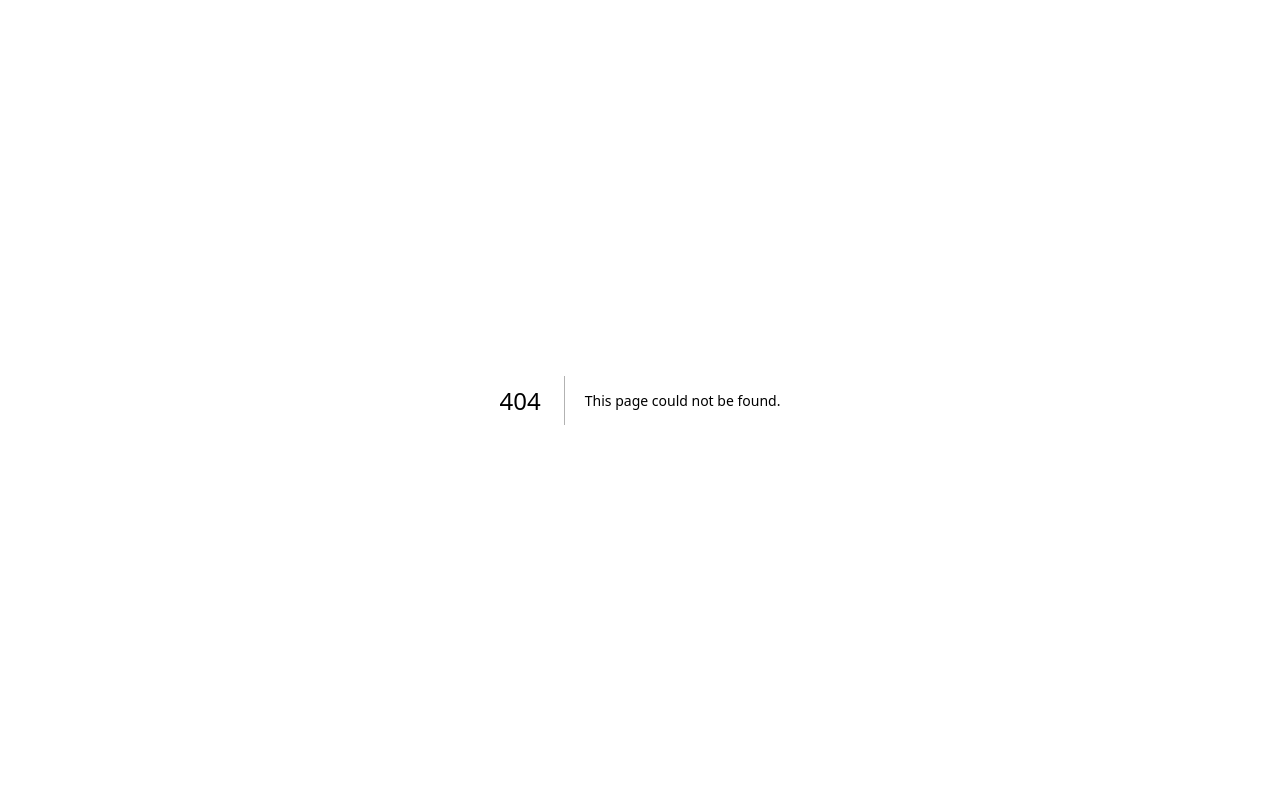
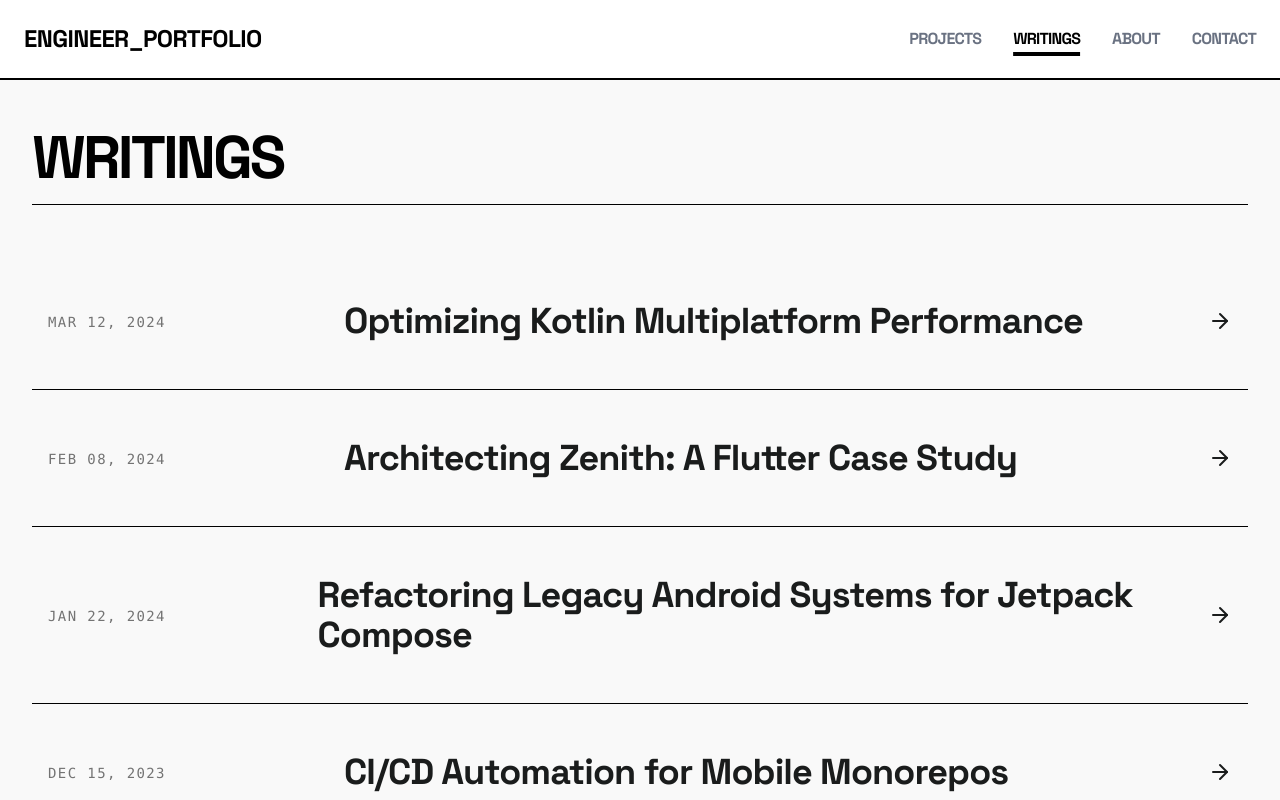
Before and after one commit to fardall/fardall.github.io, a Next.js app: page /writings in a window 1280 px wide. Before the commit this address had no page. Shown: the top 800 px of the page. Built offline with nearby package versions, Linux system fonts and the light colour scheme.

Commit message:
add writings screen

```diff
--- a/src/app/page.tsx
+++ b/src/app/page.tsx
@@ -1,6 +1,8 @@
 import { ArrowRight } from "lucide-react";
 import { Space_Grotesk, Inter } from "next/font/google";
 import Link from "next/link";
+import Header from "@/components/Header";
+import Footer from "@/components/Footer";
 
 const spaceGrotesk = Space_Grotesk({
   subsets: ["latin"],
@@ -15,38 +17,7 @@ const inter = Inter({
 export default function Home() {
   return (
     <div className={`${spaceGrotesk.variable} ${inter.variable} font-body bg-surface text-on-surface min-h-screen`}>
-      {/* TopNavBar */}
-      <nav className="fixed top-0 left-0 w-full z-50 flex justify-between items-center px-6 h-20 bg-white dark:bg-black border-b-2 border-black dark:border-white">
-        <div className="text-2xl font-black text-black dark:text-white tracking-tight font-headline">
-          ENGINEER_PORTFOLIO
-        </div>
-        <div className="hidden md:flex gap-8 items-center">
-          <Link
-            className="font-headline uppercase tracking-tighter font-bold text-black dark:text-white underline decoration-4 underline-offset-8 transition-colors duration-100 hover:bg-black hover:text-white dark:hover:bg-white dark:hover:text-black"
-            href="#"
-          >
-            PROJECTS
-          </Link>
-          <Link
-            className="font-headline uppercase tracking-tighter font-bold text-gray-500 dark:text-gray-400 transition-colors duration-100 hover:bg-black hover:text-white dark:hover:bg-white dark:hover:text-black"
-            href="#blog"
-          >
-            BLOG
-          </Link>
-          <Link
-            className="font-headline uppercase tracking-tighter font-bold text-gray-500 dark:text-gray-400 transition-colors duration-100 hover:bg-black hover:text-white dark:hover:bg-white dark:hover:text-black"
-            href="#"
-          >
-            ABOUT
-          </Link>
-          <Link
-            className="font-headline uppercase tracking-tighter font-bold text-gray-500 dark:text-gray-400 transition-colors duration-100 hover:bg-black hover:text-white dark:hover:bg-white dark:hover:text-black"
-            href="#"
-          >
-            CONTACT
-          </Link>
-        </div>
-      </nav>
+      <Header activePage="projects" />
 
       <main className="pt-20">
         {/* Hero Section */}
@@ -224,32 +195,7 @@ export default function Home() {
         </section>
       </main>
 
-      {/* Footer */}
-      <footer className="w-full py-12 px-6 flex flex-col md:flex-row justify-between items-center gap-4 bg-white dark:bg-black border-t-2 border-black dark:border-white">
-        <div className="font-headline text-xs font-bold uppercase tracking-widest text-black dark:text-white">
-          ©2024 TECHNICAL_MONOLITH
-        </div>
-        <div className="flex gap-8">
-          <Link
-            className="font-headline text-xs font-bold uppercase tracking-widest text-gray-600 dark:text-gray-400 hover:italic active:opacity-70"
-            href="#"
-          >
-            GITHUB
-          </Link>
-          <Link
-            className="font-headline text-xs font-bold uppercase tracking-widest text-gray-600 dark:text-gray-400 hover:italic active:opacity-70"
-            href="#"
-          >
-            LINKEDIN
-          </Link>
-          <Link
-            className="font-headline text-xs font-bold uppercase tracking-widest text-gray-600 dark:text-gray-400 hover:italic active:opacity-70"
-            href="#"
-          >
-            EMAIL
-          </Link>
-        </div>
-      </footer>
+      <Footer />
     </div>
   );
 }
--- /dev/null
+++ b/src/app/writings/page.tsx
@@ -0,0 +1,82 @@
+import { ArrowRight } from "lucide-react";
+import { Space_Grotesk, Inter } from "next/font/google";
+import Header from "@/components/Header";
+import Footer from "@/components/Footer";
+import Link from "next/link";
+
+const spaceGrotesk = Space_Grotesk({
+  subsets: ["latin"],
+  variable: "--font-headline",
+});
+
+const inter = Inter({
+  subsets: ["latin"],
+  variable: "--font-body",
+});
+
+export default function WritingsPage() {
+  const posts = [
+    {
+      date: "MAR 12, 2024",
+      title: "Optimizing Kotlin Multiplatform Performance",
+    },
+    {
+      date: "FEB 08, 2024",
+      title: "Architecting Zenith: A Flutter Case Study",
+    },
+    {
+      date: "JAN 22, 2024",
+      title: "Refactoring Legacy Android Systems for Jetpack Compose",
+    },
+    {
+      date: "DEC 15, 2023",
+      title: "CI/CD Automation for Mobile Monorepos",
+    },
+  ];
+
+  return (
+    <div className={`${spaceGrotesk.variable} ${inter.variable} font-body bg-surface text-on-surface min-h-screen`}>
+      <Header activePage="writings" />
+
+      <main className="pt-32 min-h-screen">
+        <div className="max-w-7xl mx-auto px-8">
+          {/* Page Header */}
+          <div className="border-b border-black pb-4 mb-12">
+            <h1 className="font-black font-headline tracking-tighter text-primary uppercase text-5xl md:text-6xl">
+              WRITINGS
+            </h1>
+          </div>
+
+          {/* Blog List Section */}
+          <section className="mb-24">
+            <div className="flex flex-col">
+              {posts.map((post, index) => (
+                <Link
+                  key={index}
+                  className="group flex flex-col md:flex-row items-start md:items-center justify-between py-12 px-4 border-b border-black transition-all duration-300 hover:bg-black hover:text-white"
+                  href="#"
+                >
+                  <div className="w-full md:w-1/4 mb-4 md:mb-0">
+                    <span className="font-mono text-sm tracking-widest text-neutral-500 group-hover:text-neutral-400 uppercase">
+                      {post.date}
+                    </span>
+                  </div>
+                  <div className="flex-grow">
+                    <h2 className="text-2xl md:text-4xl font-headline font-bold tracking-tight">
+                      {post.title}
+                    </h2>
+                  </div>
+                  <div className="flex items-center gap-2 mt-4 md:mt-0 transition-transform group-hover:translate-x-2">
+                    <ArrowRight />
+                  </div>
+                </Link>
+              ))}
+            </div>
+          </section>
+        </div>
+      </main>
+
+      <Footer />
+    </div>
+  );
+}
--- /dev/null
+++ b/src/components/Footer.tsx
@@ -0,0 +1,31 @@
+import Link from "next/link";
+
+export default function Footer() {
+  return (
+    <footer className="w-full py-12 px-6 flex flex-col md:flex-row justify-between items-center gap-4 bg-white dark:bg-black border-t-2 border-black dark:border-white">
+      <div className="font-headline text-xs font-bold uppercase tracking-widest text-black dark:text-white">
+        ©2024 TECHNICAL_MONOLITH
+      </div>
+      <div className="flex gap-8">
+        <Link
+          className="font-headline text-xs font-bold uppercase tracking-widest text-gray-600 dark:text-gray-400 hover:italic active:opacity-70"
+          href="#"
+        >
+          GITHUB
+        </Link>
+        <Link
+          className="font-headline text-xs font-bold uppercase tracking-widest text-gray-600 dark:text-gray-400 hover:italic active:opacity-70"
+          href="#"
+        >
+          LINKEDIN
+        </Link>
+        <Link
+          className="font-headline text-xs font-bold uppercase tracking-widest text-gray-600 dark:text-gray-400 hover:italic active:opacity-70"
+          href="#"
+        >
+          EMAIL
+        </Link>
+      </div>
+    </footer>
+  );
+}
--- /dev/null
+++ b/src/components/Header.tsx
@@ -0,0 +1,38 @@
+import Link from "next/link";
+
+interface HeaderProps {
+  activePage?: "projects" | "writings" | "about" | "contact";
+}
+
+export default function Header({ activePage }: HeaderProps) {
+  const getLinkClass = (page: string) => {
+    const isActive = activePage === page;
+    return `font-headline uppercase tracking-tighter font-bold transition-colors duration-100 hover:bg-black hover:text-white dark:hover:bg-white dark:hover:text-black ${
+      isActive
+        ? "text-black dark:text-white underline decoration-4 underline-offset-8"
+        : "text-gray-500 dark:text-gray-400"
+    }`;
+  };
+
+  return (
+    <nav className="fixed top-0 left-0 w-full z-50 flex justify-between items-center px-6 h-20 bg-white dark:bg-black border-b-2 border-black dark:border-white">
+      <div className="text-2xl font-black text-black dark:text-white tracking-tight font-headline">
+        ENGINEER_PORTFOLIO
+      </div>
+      <div className="hidden md:flex gap-8 items-center">
+        <Link className={getLinkClass("projects")} href="/">
+          PROJECTS
+        </Link>
+        <Link className={getLinkClass("writings")} href="/writings">
+          WRITINGS
+        </Link>
+        <Link className={getLinkClass("about")} href="#">
+          ABOUT
+        </Link>
+        <Link className={getLinkClass("contact")} href="#">
+          CONTACT
+        </Link>
+      </div>
+    </nav>
+  );
+}
```
